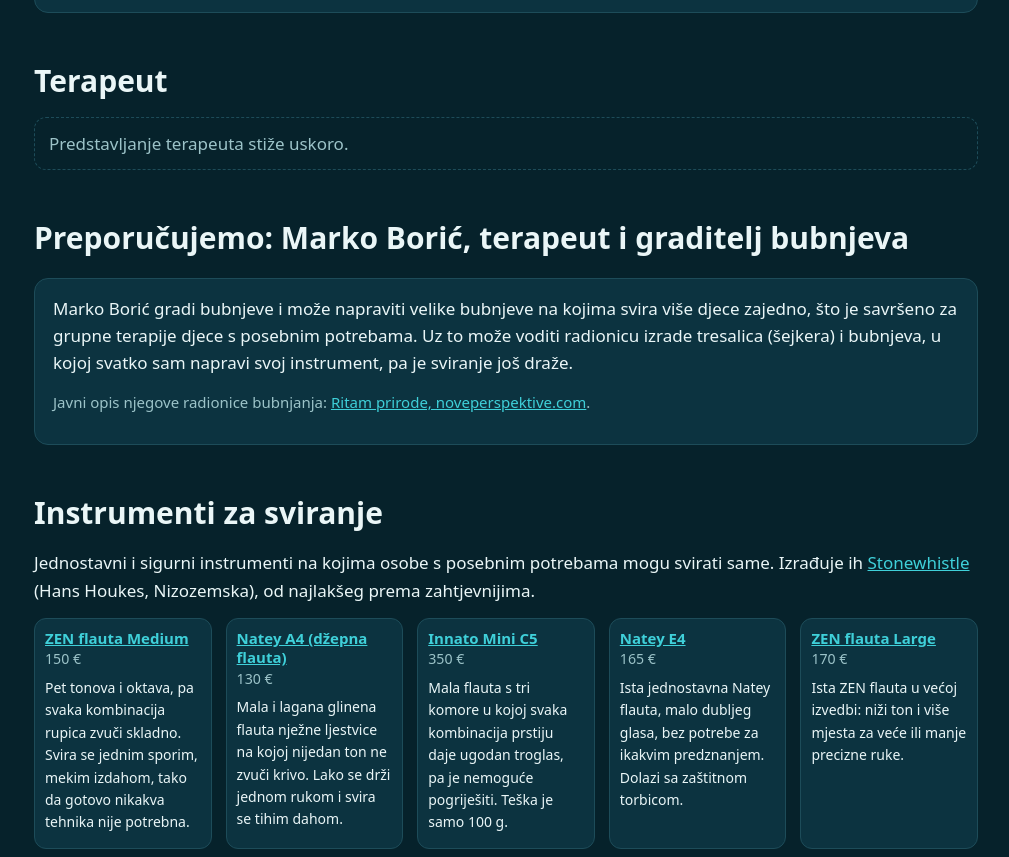
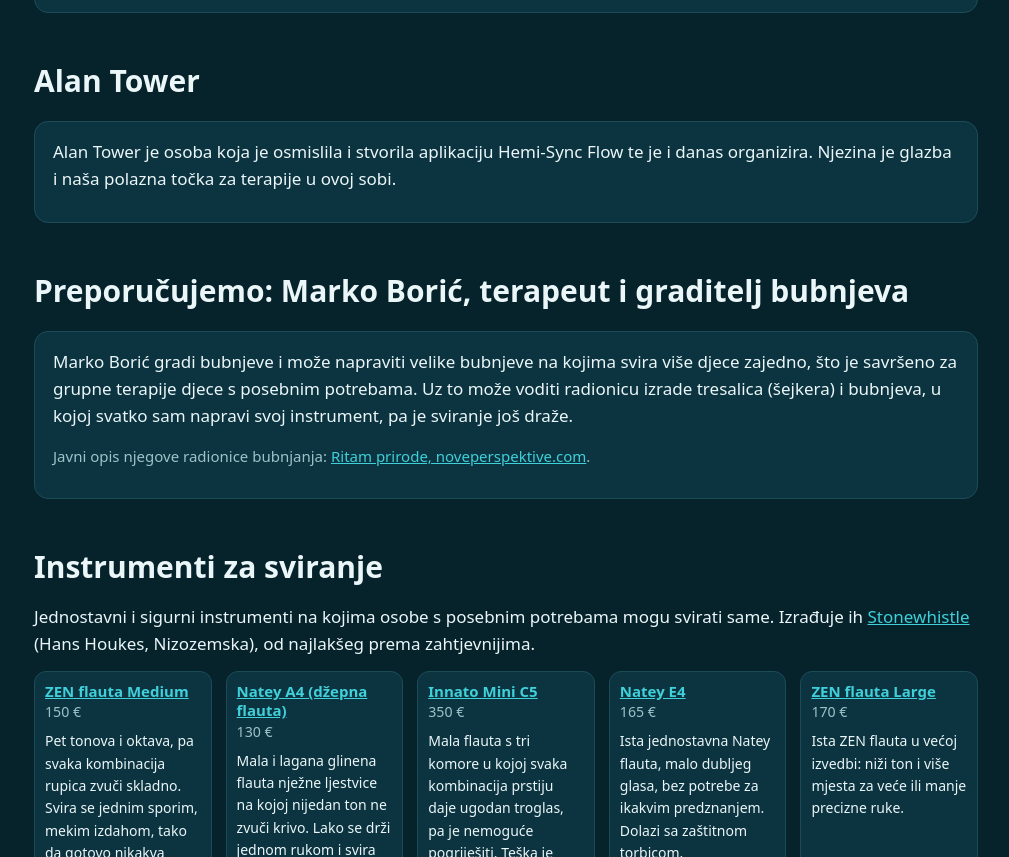
Before and after one commit to markoboskoauroville/MARKOBOSKO_THERAPIES, a plain HTML site: page site/index.html in a window 1280 px wide. Shown: the part 3669-4526 px from the top of the page, without its empty margins (134-1143 px from the left). Drawn offline with Linux system fonts and the light colour scheme; no server answers.

Commit message:
Add Alan Tower card (Marko's description only)
Co-Authored-By: Claude Sonnet 5.5 <noreply@anthropic.com>
Claude-Session: https://claude.ai/code/session_01NceKU9CD57DmmcThDwnk3v

```diff
--- a/site/index.html
+++ b/site/index.html
@@ -83,8 +83,10 @@
 <p><a class="btn off" href="https://hemi-sync.com/app/" rel="noopener">Hemi-Sync</a></p>
 </div>
 
-<h2>Terapeut</h2>
-<p class="todo">Predstavljanje terapeuta stiže uskoro.</p>
+<h2>Alan Tower</h2>
+<div class="card">
+<p>Alan Tower je osoba koja je osmislila i stvorila aplikaciju Hemi-Sync Flow te je i danas organizira. Njezina je glazba i naša polazna točka za terapije u ovoj sobi.</p>
+</div>
 
 <h2 id="boric">Preporučujemo: Marko Borić, terapeut i graditelj bubnjeva</h2>
 <div class="card">
```
Also changed, not shown: 1 other file.
